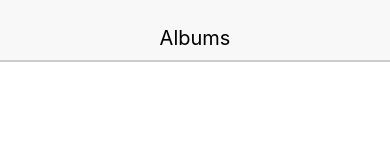
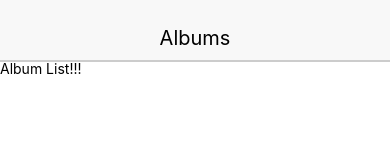
Before and after one commit to kala-here/albums, a React Native app: screen / in a window 390 px wide. Shown: the top 160 px of the page. Built offline with nearby package versions, Linux system fonts and the light colour scheme.

Commit message:
Include album list on app component

```diff
--- a/App.js
+++ b/App.js
@@ -1,9 +1,13 @@
 import React from 'react';
-// import { AppRegistry } from 'react-native';
+import { View } from 'react-native';
 import Header from './src/components/header';
+import AlbumList from './src/components/AlbumList';
 
 const App = () => (
+  <View>
     <Header headerText={'Albums'} />
+    <AlbumList />
+  </View>
   );
 
 export default App;
```
